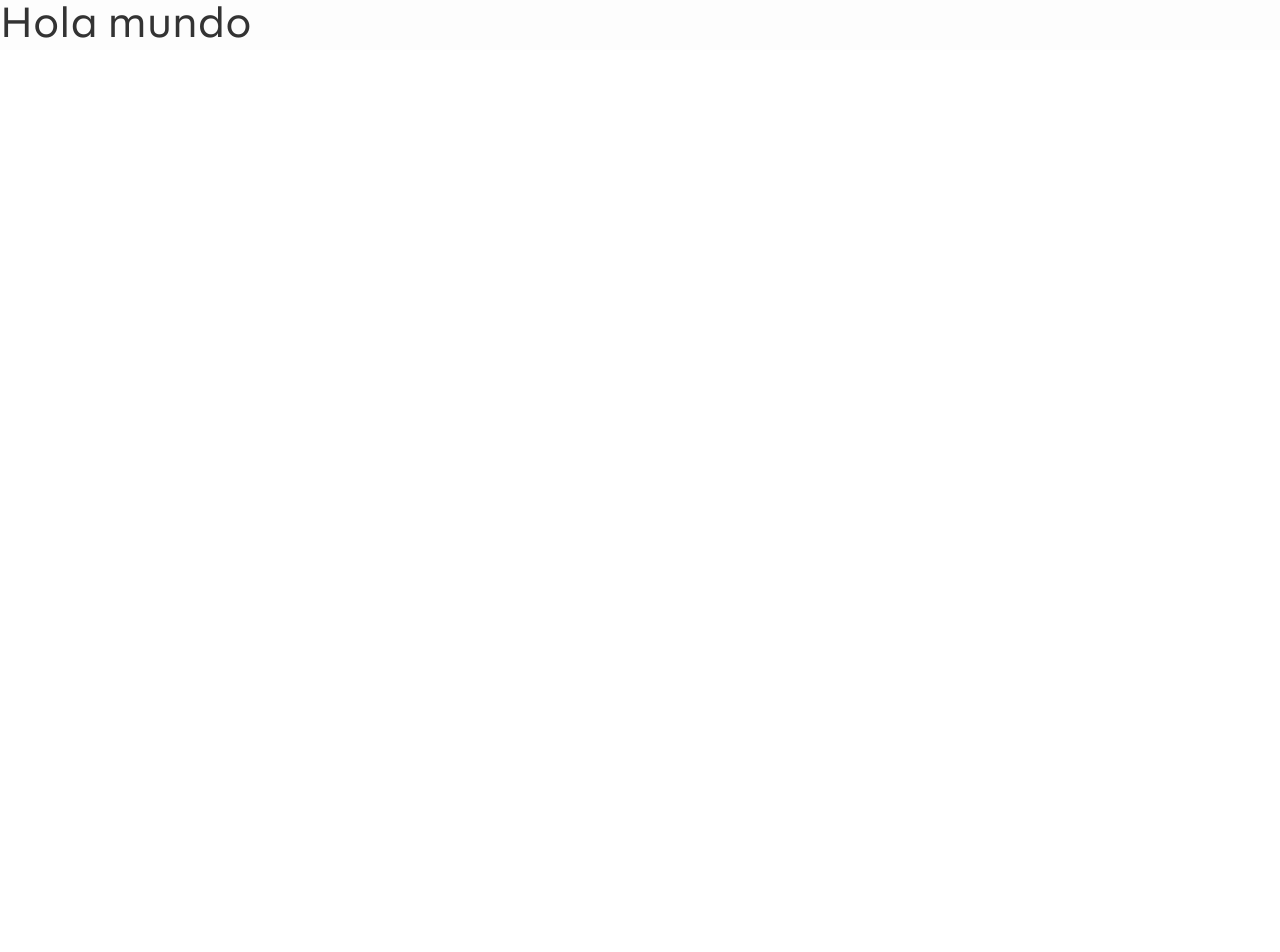
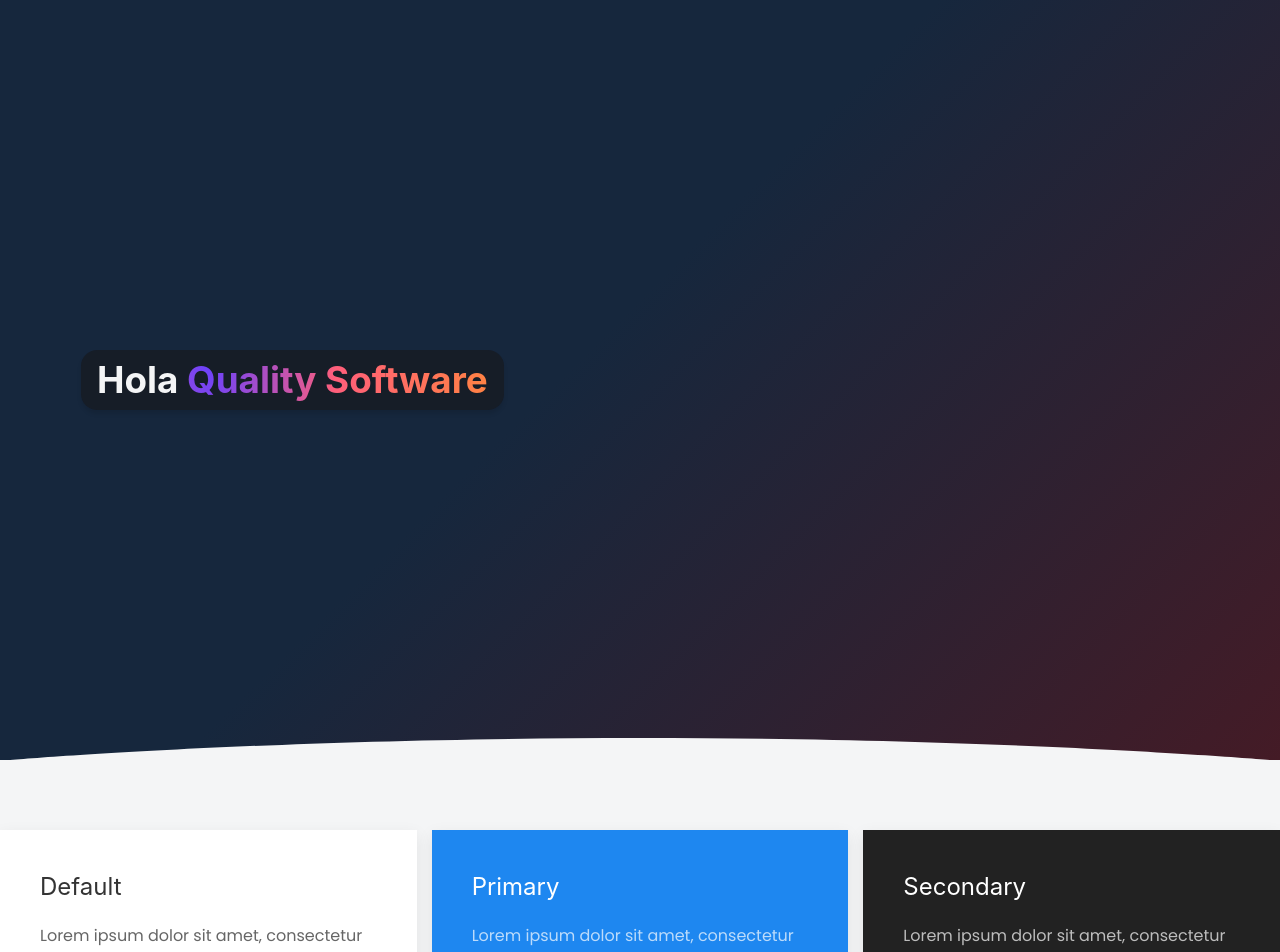
Before and after one commit to KoreanoNiu/nextjs-pruebas, a Next.js app: page / in a window 1280 px wide. Shown: the top 952 px of the page. Before the commit the page ends 800 px from the top, so only its background shows below. Built offline with nearby package versions, Linux system fonts and the light colour scheme.

Commit message:
test CriticalCSS

```diff
--- /dev/null
+++ b/pages/_document.jsx
@@ -0,0 +1,26 @@
+import Document, { Html, Head, Main, NextScript } from 'next/document'
+
+class MyDocument extends Document {
+  static async getInitialProps(ctx) {
+    const initialProps = await Document.getInitialProps(ctx)
+    return { ...initialProps }
+  }
+
+  render() {
+    return (
+      <Html>
+        <Head>
+        <link rel="preconnect" href="https://fonts.googleapis.com"/>
+        <link rel="preconnect" href="https://fonts.gstatic.com" crossorigin/>
+        <link href="https://fonts.googleapis.com/css2?family=Poppins:wght@300;400;500;700&display=swap" rel="stylesheet"/>
+        </Head>
+        <body>
+          <Main />
+          <NextScript />
+        </body>
+      </Html>
+    )
+  }
+}
+
+export default MyDocument
--- a/pages/index.jsx
+++ b/pages/index.jsx
@@ -1,6 +1,41 @@
 const index = () =>
 <div>
-    <h1>Hola mundo</h1>
+    <div className='main'>
+        <div className='main__gradient'></div>
+        <div className='main__container'>
+            <div className='container__textWrapper'>
+                <h1>
+                    Hola <span className='highlight'>Quality Software</span>
+                </h1>
+            </div>
+        </div>
+        <div className='main__round'>
+        <svg xmlns="http://www.w3.org/2000/svg" fill="none" preserveAspectRatio="none" viewBox="0 0 1680 40"><path d="M0 40h1680V30S1340 0 840 0 0 30 0 30z" fill="#F4F5F6"></path></svg>
+        </div>
+    </div>
+    <div className='uk-section'>
+        <div className='uk-container-xlarge uk-align-center'>
+            <div className="uk-child-width-1-3@m uk-grid-small uk-grid-match" data-uk-grid>
+                <div>
+                    <div className="uk-card uk-card-default uk-card-body">
+                        <h3 className="uk-card-title">Default</h3>
+                        <p>Lorem ipsum dolor sit amet, consectetur adipisicing elit.</p>
+                    </div>
+                </div>
+                <div>
+                    <div className="uk-card uk-card-primary uk-card-body">
+                        <h3 className="uk-card-title">Primary</h3>
+                        <p>Lorem ipsum dolor sit amet, consectetur adipisicing elit.</p>
+                    </div>
+                </div>
+                <div>
+                    <div className="uk-card uk-card-secondary uk-card-body">
+                        <h3 className="uk-card-title">Secondary</h3>
+                        <p>Lorem ipsum dolor sit amet, consectetur adipisicing elit.</p>
+                    </div>
+                </div>
+            </div>
+        </div>
+    </div>
 </div>
-
 export default index;
--- /dev/null
+++ b/styles/test.scss
@@ -0,0 +1,77 @@
+div.main{
+    position: relative;
+    color: rgb(252, 252, 253);
+    height: 95vh;
+    max-height: 926px;
+    overflow: hidden;
+    background-color: rgb(33, 36, 44);
+  }
+
+  div.main__gradient{
+    position: absolute;
+    left: 0px;
+    top: 0px;
+    height: 100%;
+    width: 100%;
+    background-image: linear-gradient(315deg, rgb(68, 27, 38) 0%, rgb(22, 39, 61) 54%);
+    background-repeat: no-repeat;
+    animation: opacity 1s;
+    -webkit-animation: opacity 1s;
+}
+
+@keyframes opacity{
+  0%{
+    opacity: 0;
+  }
+  100%{
+    opacity: 1;
+  }
+}
+
+  div.main__container{
+    display: flex;
+    flex-direction: row;
+    -webkit-box-align: center;
+    align-items: center;
+    height: 100%;
+
+    max-width: 1150px;
+    padding: 0px 1rem;
+    margin: 0px auto;
+  }
+
+  div.container__textWrapper{
+    width: 50%;
+    z-index: 5;
+    word-break: break-word;
+    h1{
+      color: $background-color;
+      padding: 0.5rem 1rem;
+      word-break: break-word;
+
+      display: inline-block;
+      background: rgba(23, 23, 25, 0.6);
+      box-shadow: rgb(0 0 0 / 10%) 0px 4px 4px;
+      border-radius: 16px;
+      margin: 0.2rem 0px;
+      word-break: break-word;
+
+      font-size: 2.3rem;
+      font-weight: 700;
+    }
+
+    .highlight{
+      background-image: radial-gradient(138.12% 1864.16% at 7.09% 4.38%, rgb(105, 65, 255) 0%, rgb(255, 95, 122) 30.87%, rgb(255, 161, 19) 100%);
+      box-decoration-break: clone;
+      background-clip: text;
+      -webkit-text-fill-color: transparent;
+      word-break: break-word;
+    }
+  }
+
+  div.main__round{
+    position: absolute;
+    bottom: -8px;
+    width: 100vw;
+    z-index: 1;
+  }
--- a/styles/uikit.scss
+++ b/styles/uikit.scss
@@ -1,4 +1,4 @@
-$background-color: #FDFDFD;
+$background-color: #F4F5F6;
 
 html {
   -webkit-box-sizing: border-box;
@@ -12,7 +12,6 @@ html {
   -moz-osx-font-smoothing: grayscale;
   font-size: 16px;
   scroll-behavior:smooth;
-  font-family: 'BR Firma';
 }
 
 *,
@@ -29,6 +28,8 @@ body {
   margin: 0;
   padding: 0;
   background-color: $background-color;
+  font-family: 'Poppins', sans-serif;
+  line-height: 1.5;
 }
 
 $offcanvas-bar-background:                      $background-color;
@@ -39,10 +40,8 @@ $offcanvas-bar-color-mode:                      dark;
 
 //@import "./mixins.scss";
 
-@import './fonts.scss';
+//@import './fonts.scss';
 
 @import "uikit/src/scss/uikit-theme.scss";
 
-h1{
-  font-family: 'BR Firma'
-}
+@import './test.scss';
```
Also changed, not shown: 1 other file (tests, documents, lock files or other folders). Lines whose indentation alone changed are shown as unchanged.
